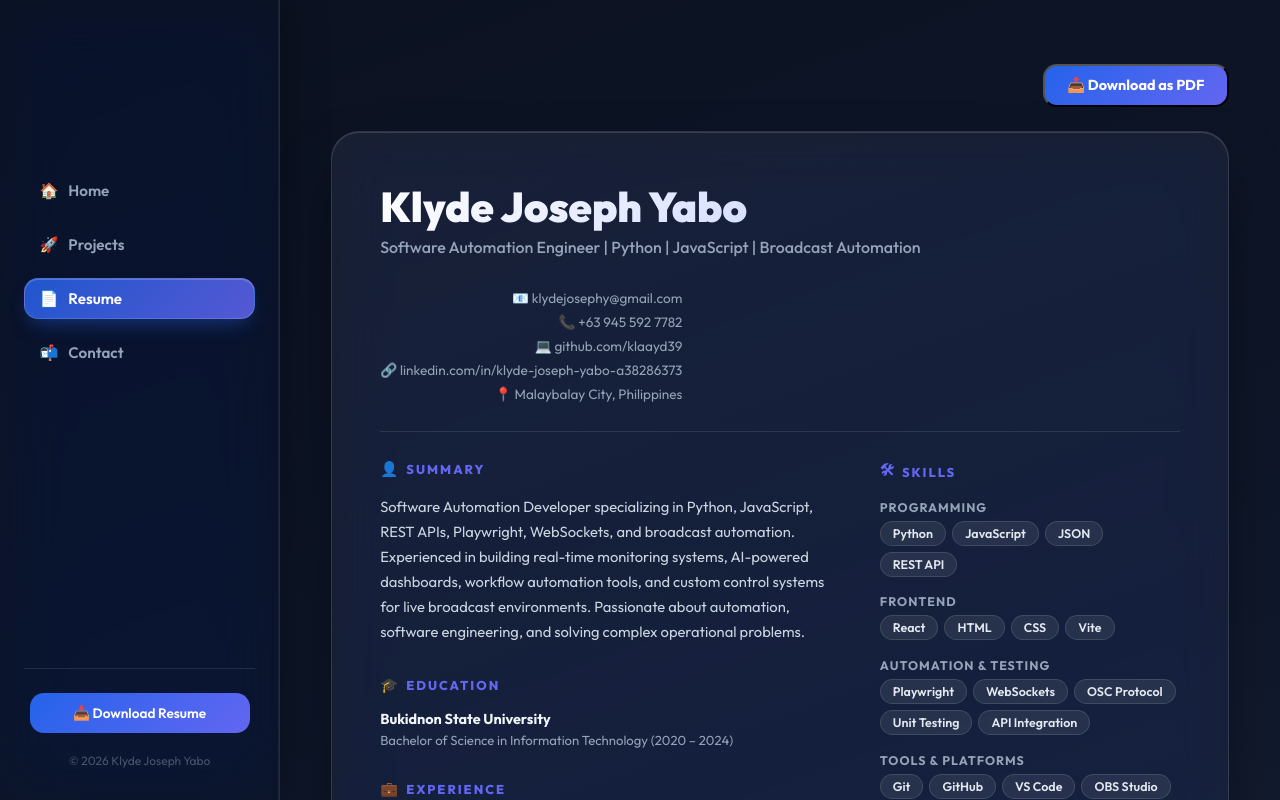
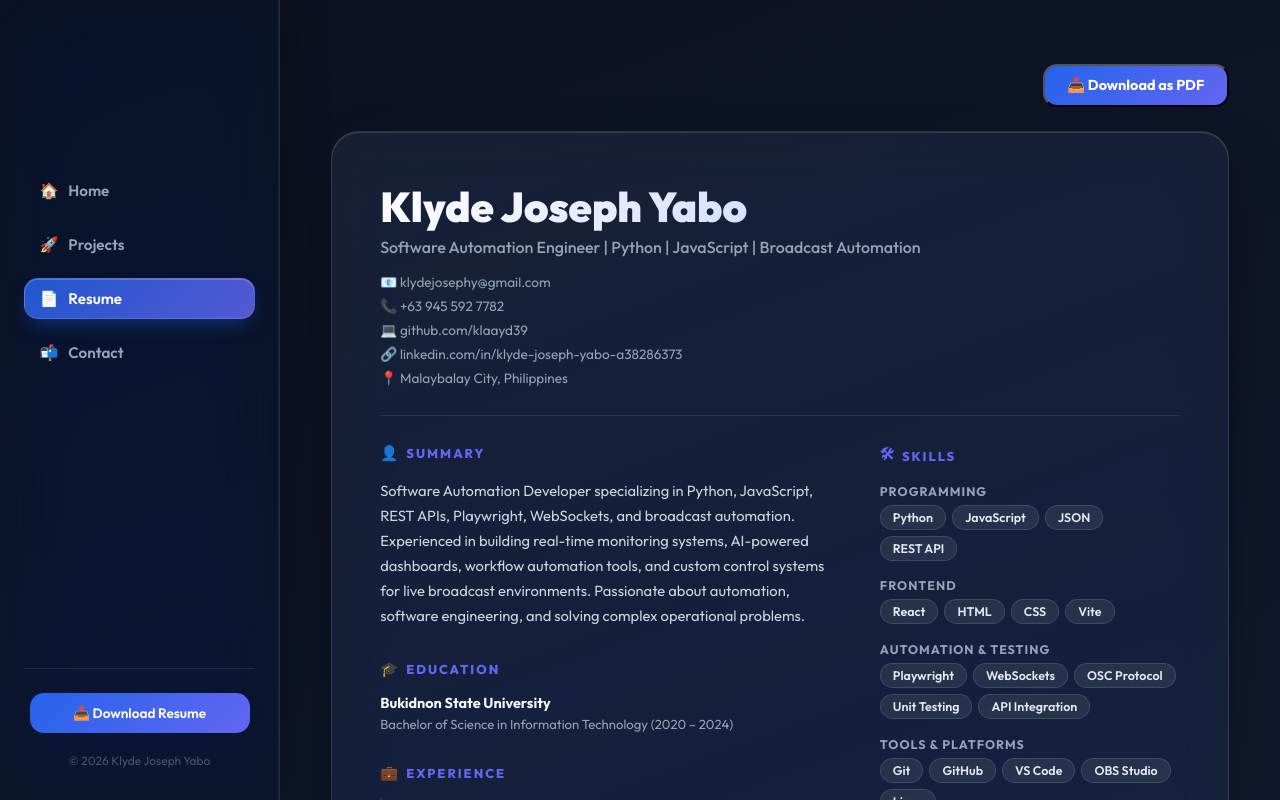
Before and after one commit to klaayd39/personal-portfolio, a React (Vite) app: page /resume in a window 1280 px wide. Shown: the top 800 px of the page. Built offline with nearby package versions, Linux system fonts and the light colour scheme; no server answers.

Commit message:
fix: adjust header and contact block alignment to match the screenshot

```diff
--- a/src/index.css
+++ b/src/index.css
@@ -689,10 +689,9 @@ textarea:focus-visible,
 /* ── Header ── */
 .rv-header {
   display: flex;
+  flex-direction: column;
   align-items: flex-start;
-  justify-content: space-between;
-  gap: 2rem;
-  flex-wrap: wrap;
+  gap: 1rem;
 }
 
 .rv-name {
@@ -717,7 +716,7 @@ textarea:focus-visible,
   display: flex;
   flex-direction: column;
   gap: 6px;
-  text-align: right;
+  text-align: left;
   color: var(--text-faint);
   font-size: 0.85rem;
 }
@@ -1440,7 +1439,9 @@ textarea:focus-visible,
 
   /* ── Header ── */
   .rv-header {
-    gap: 0.5rem !important;
+    flex-direction: column !important;
+    align-items: flex-start !important;
+    gap: 8pt !important;
     margin-bottom: 0 !important;
   }
 
@@ -1448,20 +1449,21 @@ textarea:focus-visible,
     background: none !important;
     -webkit-text-fill-color: #111827 !important;
     color: #111827 !important;
-    font-size: 17pt !important;
-    margin-bottom: 1pt !important;
+    font-size: 20pt !important;
+    margin-bottom: 2pt !important;
   }
 
   .rv-title {
-    font-size: 8.5pt !important;
-    color: #374151 !important;
+    font-size: 9pt !important;
+    color: #4b5563 !important;
     margin: 0 !important;
   }
 
   .rv-contact-block {
-    font-size: 7.5pt !important;
-    gap: 2px !important;
-    color: #374151 !important;
+    font-size: 8pt !important;
+    gap: 4px !important;
+    color: #4b5563 !important;
+    text-align: left !important;
   }
 
   /* ── Divider ── */
@@ -1472,7 +1474,7 @@ textarea:focus-visible,
 
   /* ── Contact links ── */
   .rv-contact-block a {
-    color: #374151 !important;
+    color: #4b5563 !important;
     text-decoration: none !important;
   }
 
```
